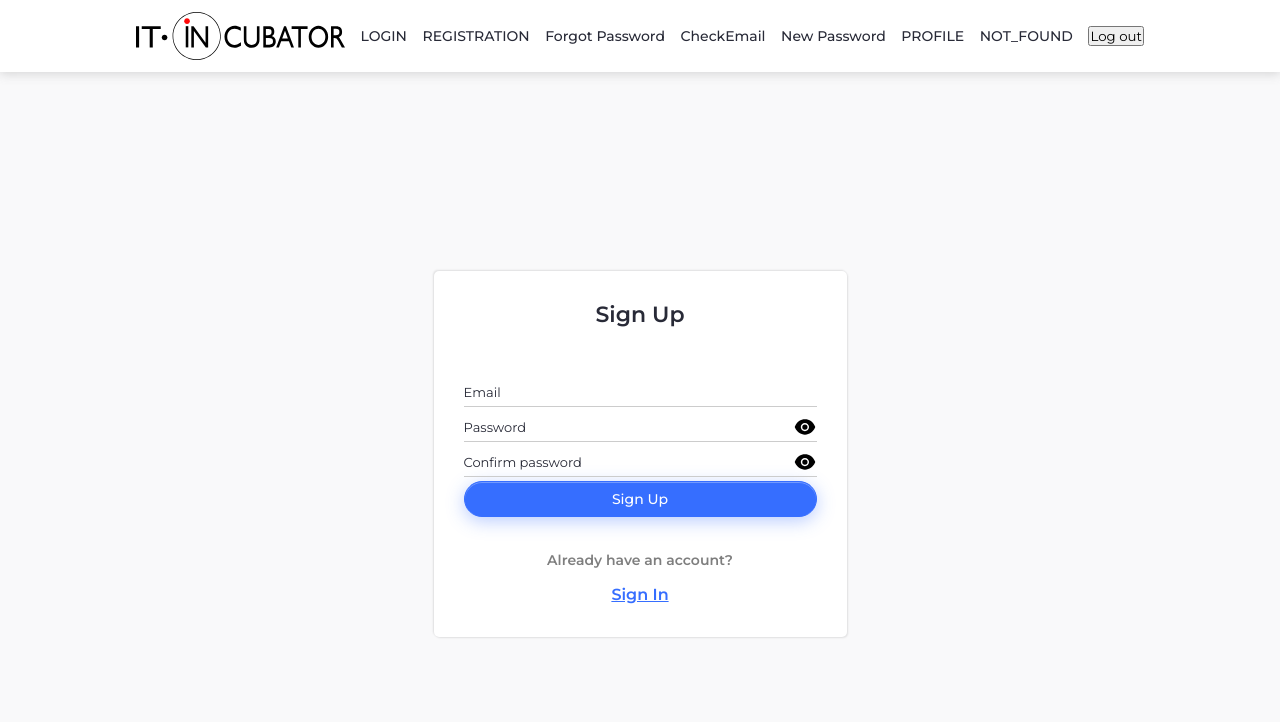
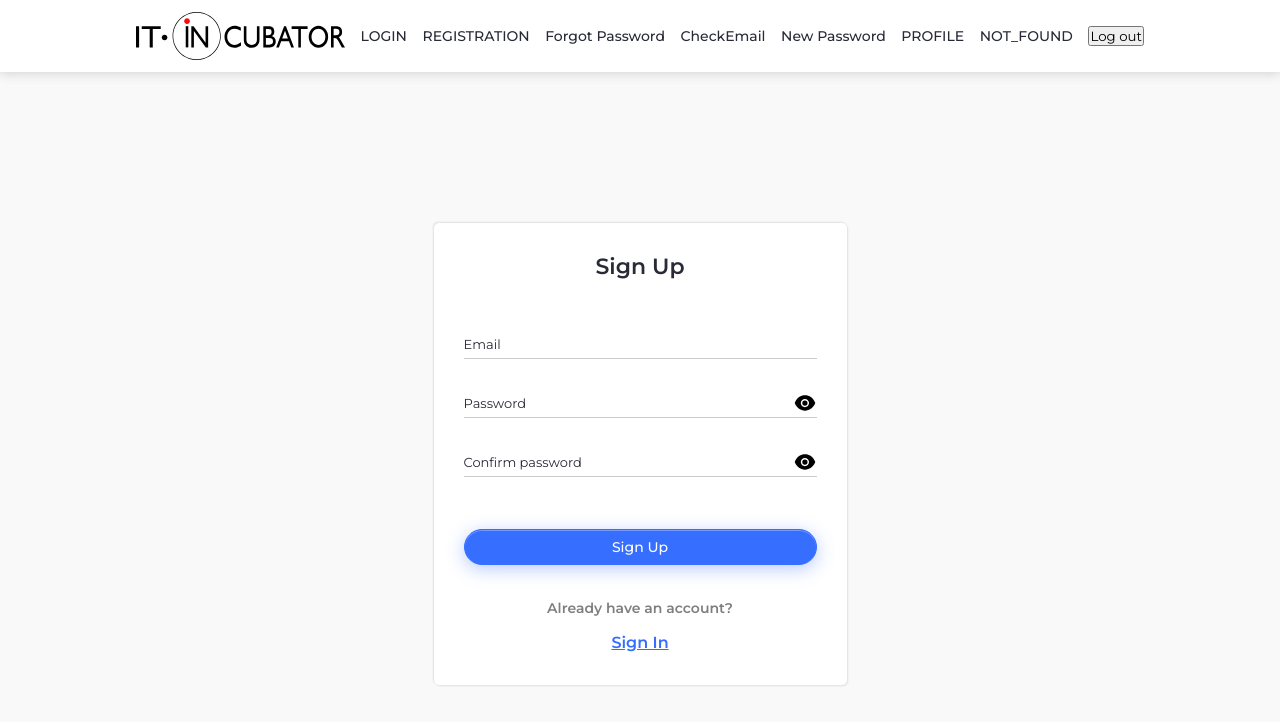
Before and after one commit to vovkahorror/learning-cards, a React (Create React App) app: page /#/registration in a window 1280 px wide. Shown: the top 722 px of the page. Built offline with nearby package versions, Linux system fonts and the light colour scheme; no server answers.

Commit message:
refactor: added margin for inputs registration component

```diff
--- a/src/features/auth/Registration/Registration.tsx
+++ b/src/features/auth/Registration/Registration.tsx
@@ -46,6 +46,7 @@ export const Registration = () => {
       </Box>
       <LoginForm onSubmit={handleSubmit(onSubmit)}>
         {/*Email*/}
+        <Box mb="4">
           <Input
             type="email"
             label="Email"
@@ -58,8 +59,10 @@ export const Registration = () => {
             })}
           />
           {errors.email && <Error>{errors.email.message}</Error>}
+        </Box>
 
         {/*Password*/}
+        <Box mb="4">
           <Input
             type="password"
             label="Password"
@@ -69,8 +72,10 @@ export const Registration = () => {
             })}
           />
           {errors.password && <Error>{errors.password.message}</Error>}
+        </Box>
 
         {/*Confirm password*/}
+        <Box mb="5">
           <Input
             type="password"
             label="Confirm password"
@@ -83,6 +88,7 @@ export const Registration = () => {
             })}
           />
           {errors.confirm && <Error>{errors.confirm.message}</Error>}
+        </Box>
         <Button type={'submit'} fullWidth={true}>
           Sign Up
         </Button>
```
Lines whose indentation alone changed are shown as unchanged.
